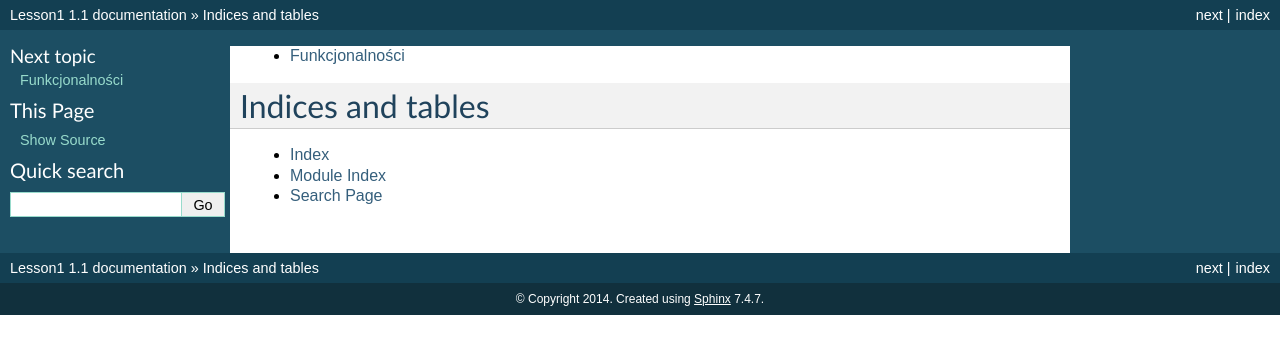
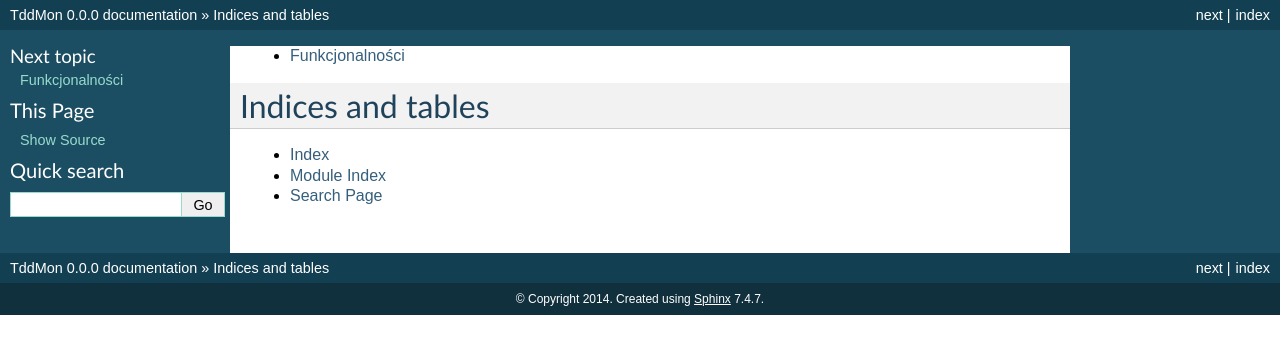
Before and after one commit to seler/tddmon, a Sphinx documentation site: the page built from docs/index.rst, in a window 1280 px wide. Shown: the top 354 px of the page. Built offline with Sphinx 7.4.7, drawn with Linux system fonts in a browser that asks for light colours.

Commit message:
updated docs/conf.py

```diff
--- a/docs/conf.py
+++ b/docs/conf.py
@@ -1,6 +1,6 @@
 # -*- coding: utf-8 -*-
 #
-# Lesson1 documentation build configuration file, created by
+# TddMon documentation build configuration file, created by
 # sphinx-quickstart on Tue Jul 16 14:51:54 2013.
 #
 # This file is execfile()d with the current directory set to its containing dir.
@@ -45,7 +45,7 @@ source_suffix = '.rst'
 master_doc = 'index'
 
 # General information about the project.
-project = u'Lesson1'
+project = u'TddMon'
 copyright = u'2014'
 
 # The version info for the project you're documenting, acts as replacement for
@@ -53,9 +53,9 @@ copyright = u'2014'
 # built documents.
 #
 # The short X.Y version.
-version = '1.1'
+version = '0.0.0'
 # The full version, including alpha/beta/rc tags.
-release = '1.1'
+release = '0.0.0'
 
 # The language for content autogenerated by Sphinx. Refer to documentation
 # for a list of supported languages.
@@ -174,7 +174,7 @@ html_static_path = ['_static']
 #html_file_suffix = None
 
 # Output file base name for HTML help builder.
-htmlhelp_basename = 'lesson1'
+htmlhelp_basename = 'tddmon'
 
 
 # -- Options for LaTeX output --------------------------------------------------
@@ -193,7 +193,7 @@ latex_elements = {
 # Grouping the document tree into LaTeX files. List of tuples
 # (source start file, target name, title, author, documentclass [howto/manual]).
 latex_documents = [
-  ('index', 'lesson1.tex', u'Lesson1',
+  ('index', 'tddmon.tex', u'TddMon',
    u'', 'manual'),
 ]
 
@@ -223,8 +223,8 @@ latex_documents = [
 # One entry per manual page. List of tuples
 # (source start file, name, description, authors, manual section).
 man_pages = [
-    ('index', 'lesson1', u'Lesson1',
-     [u'lesson1'], 1)
+    ('index', 'tddmon', u'TddMon',
+     [u'tddmon'], 1)
 ]
 
 # If true, show URL addresses after external links.
@@ -237,8 +237,8 @@ man_pages = [
 # (source start file, target name, title, author,
 #  dir menu entry, description, category)
 texinfo_documents = [
-  ('index', 'lesson1', u'Lesson1',
-   u'lesson1', 'lesson1', '',
+  ('index', 'tddmon', u'TddMon',
+   u'tddmon', 'tddmon', '',
    'Miscellaneous'),
 ]
 
```
